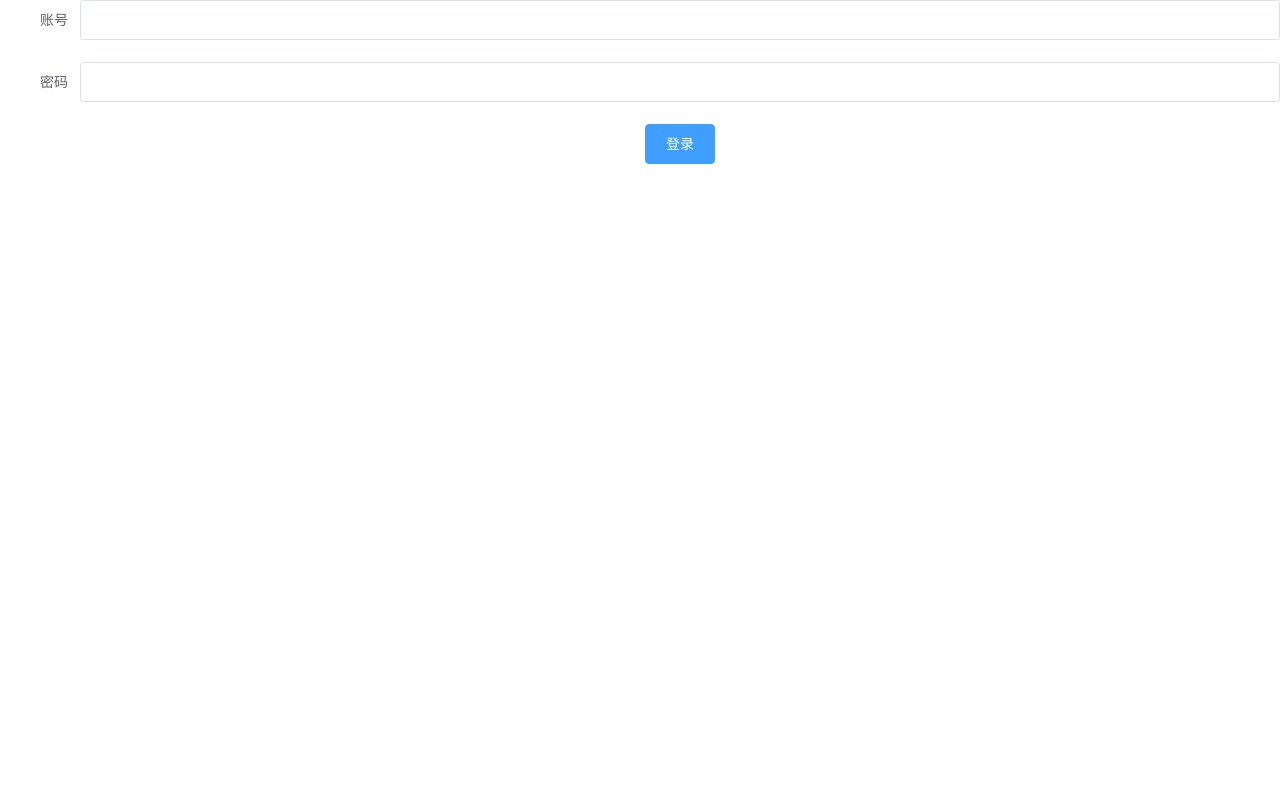
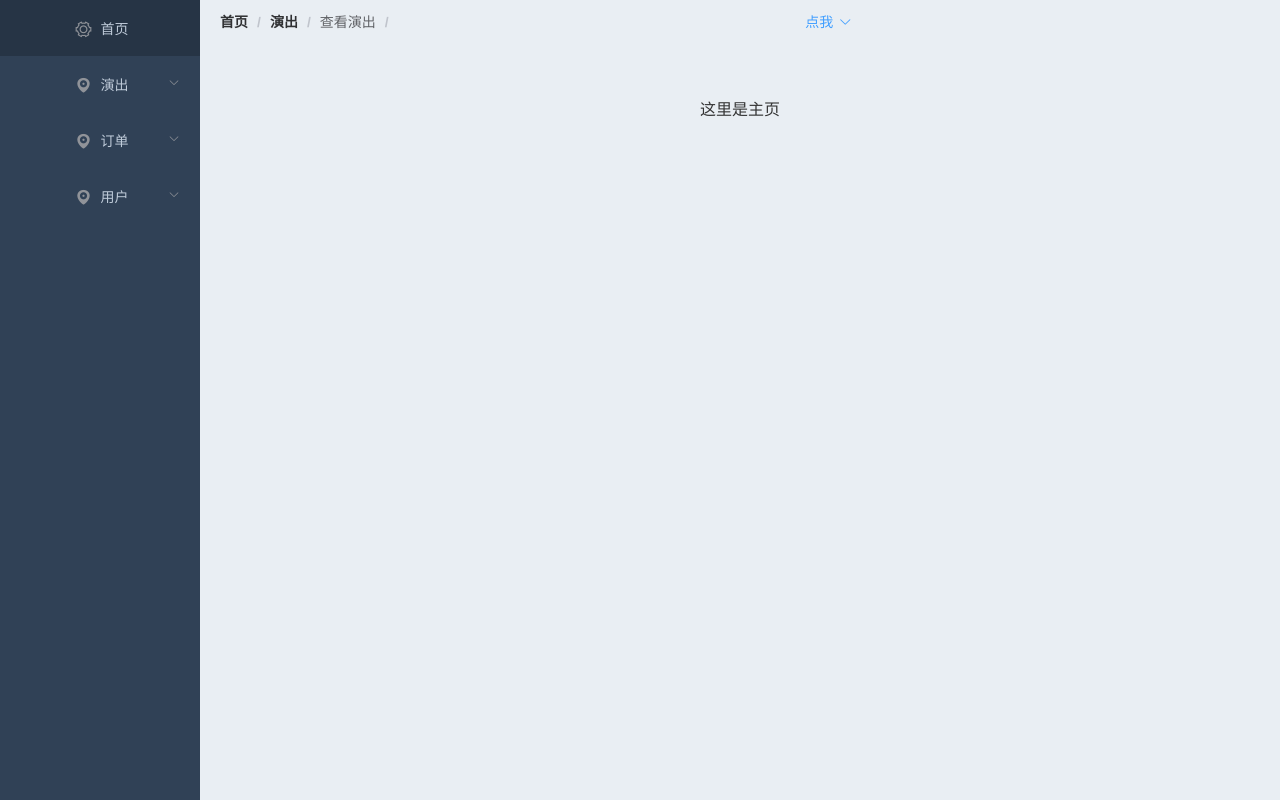
Before and after one commit to tongji4m3/boying-admin-web, a Vue app: page /#/home in a window 1280 px wide. Before the commit this address led to /#/login. Built offline with nearby package versions, Linux system fonts and the light colour scheme.

Commit message:
修复登录bug，完成退出(还没设样式),解决多个message问题

```diff
--- a/src/components/PageContainer.vue
+++ b/src/components/PageContainer.vue
@@ -89,6 +89,14 @@
             <el-breadcrumb-item :to="{ path: '/' }">首页</el-breadcrumb-item>
             <el-breadcrumb-item><a href="/">演出</a></el-breadcrumb-item>
             <el-breadcrumb-item>查看演出</el-breadcrumb-item>
+            <el-dropdown @command="handleCommand">
+              <span class="el-dropdown-link" >
+                点我<i class="el-icon-arrow-down el-icon--right"></i>
+              </span>
+              <el-dropdown-menu slot="dropdown">
+                <el-dropdown-item command="logout">退出</el-dropdown-item>
+              </el-dropdown-menu>
+            </el-dropdown>
           </el-breadcrumb>
         </el-header>
         <router-view></router-view>
@@ -137,8 +145,8 @@
   line-height: 320px;
 }
 .toggle-button {
-  background: #E9EEF3;
-  color: #329EF2;
+  background: #e9eef3;
+  color: #329ef2;
   font-size: 10px;
   line-height: 24px;
   text-align: center;
@@ -146,6 +154,12 @@
   cursor: pointer;
   width: 10px;
   height: 60px;
+}
+
+
+.el-dropdown-link {
+  cursor: pointer;
+  color: #409eff;
 }
 </style>
 
@@ -162,6 +176,13 @@ export default {
     toggleCollapse() {
       this.isCollapse = !this.isCollapse;
     },
+    handleCommand(command) {
+        if(command==='logout'){
+          window.sessionStorage.clear();
+          this.$router.push('/login');
+
+        }
+      }
   },
 };
 </script>
--- a/src/main.js
+++ b/src/main.js
@@ -2,10 +2,46 @@ import Vue from 'vue'
 import App from './App.vue'
 import router from './router'
 import store from './store'
-import ElementUI from 'element-ui';
+import ElementUI, {Message} from 'element-ui';
 import 'element-ui/lib/theme-chalk/index.css';
 
+
+// 为了实现Class的私有属性
+const showMessage = Symbol('showMessage')
+/**
+ *  重写ElementUI的Message
+ *  single默认值true，因为项目需求，默认只弹出一个，可以根据实际需要设置
+ */
+class DonMessage {
+  success (options, single = true) {
+    this[showMessage]('success', options, single)
+  }
+  warning (options, single = true) {
+    this[showMessage]('warning', options, single)
+  }
+  info (options, single = true) {
+    this[showMessage]('info', options, single)
+  }
+  error (options, single = true) {
+    this[showMessage]('error', options, single)
+  }
+
+  [showMessage] (type, options, single) {
+    if (single) {
+      // 判断是否已存在Message
+      if (document.getElementsByClassName('el-message').length === 0) {
+        Message[type](options)
+      }
+    } else {
+      Message[type](options)
+    }
+  }
+}
+
 Vue.use(ElementUI);
+
+//使用重写的Message防止出现多个message并存的情况
+Vue.prototype.$message = new DonMessage()
 
 Vue.config.productionTip = false
 
@@ -21,7 +57,7 @@ axios.interceptors.request.use(config => {
     if (config.push === '/') {
     } else {
         if (localStorage.getItem('token')) {
-            config.headers.Authorization = `Bearer ${localStorage.getItem('token')}`;
+            config.headers.Authorization = `Bearer ${window.sessionStorage.getItem('token')}`;
         }
     }
     return config;
--- a/src/router/index.js
+++ b/src/router/index.js
@@ -47,6 +47,20 @@ const routes = [
 
 const router = new VueRouter({
     routes
+});
+
+//挂载路由导航守卫
+router.beforeEach((to, from, next) => {
+     if(to.path==='/login')
+     {
+         window.sessionStorage.clear();
+     }
+     return next();
+     //获取token
+     const tokenStr=window.sessionStorage.getItem('token');
+     //无token强制跳转到登录页面
+     if(!tokenStr)return next('/login');
+     next();
 })
 
 export default router
--- a/src/views/LogIn.vue
+++ b/src/views/LogIn.vue
@@ -1,14 +1,14 @@
 <template>
   <div>
-    <el-form ref="form" :model="form" label-width="80px">
-      <el-form-item label="账号">
-        <el-input v-model="form.username"></el-input>
+    <el-form ref="form" :model="form" :rules="formRules" label-width="80px">
+      <el-form-item prop="username" label="账号">
+        <el-input v-model="form.username" @keyup.enter.native='onSubmit'></el-input>
       </el-form-item>
-      <el-form-item label="密码">
-        <el-input v-model="form.password"></el-input>
+      <el-form-item prop="password" label="密码">
+        <el-input type="password" v-model="form.password" @keyup.enter.native='onSubmit'></el-input>
       </el-form-item>
       <el-form-item>
-        <el-button type="primary" @click="onSubmit">登录</el-button>
+        <el-button type="primary" @click="onSubmit" >登录</el-button>
       </el-form-item>
     </el-form>
   </div>
@@ -21,26 +21,44 @@ import qs from "qs";
 export default {
   data() {
     return {
+      //登录表单的数据绑定对象
       form: {
         username: "",
         password: "",
+      },
+      //这是表单的验证规则
+      formRules: {
+        //验证用户名是否合法
+        username: [
+          { required: true, message: "请输入登录账号", trigger: "blur" },
+        ],
+        //验证密码是否合法
+        password: [
+          { required: true, message: "请输入登录密码", trigger: "blur" },
+        ],
       },
     };
   },
   methods: {
     async onSubmit() {
+      //点击登录先进行表单预验证失败，直接返回不发起请求
+      this.$refs.form.validate((valid) => {
+        if (!valid) return;
+      });
+
       try {
         const res = await axios.post(
           `${api.API_URL}/login/login`,
           qs.stringify(this.form)
         );
         if (res.status == 200) {
+          window.sessionStorage.setItem("token", res.data.data["token"]);
           this.$router.push("/home");
-          localStorage.setItem("token", res.data.data["token"]);
+          this.$message.success("登录成功");
         }
       } catch (err) {
         console.log(err);
-        this.$message.error("Error!");
+        this.$message.error("登录失败");
       }
     },
   },
```
